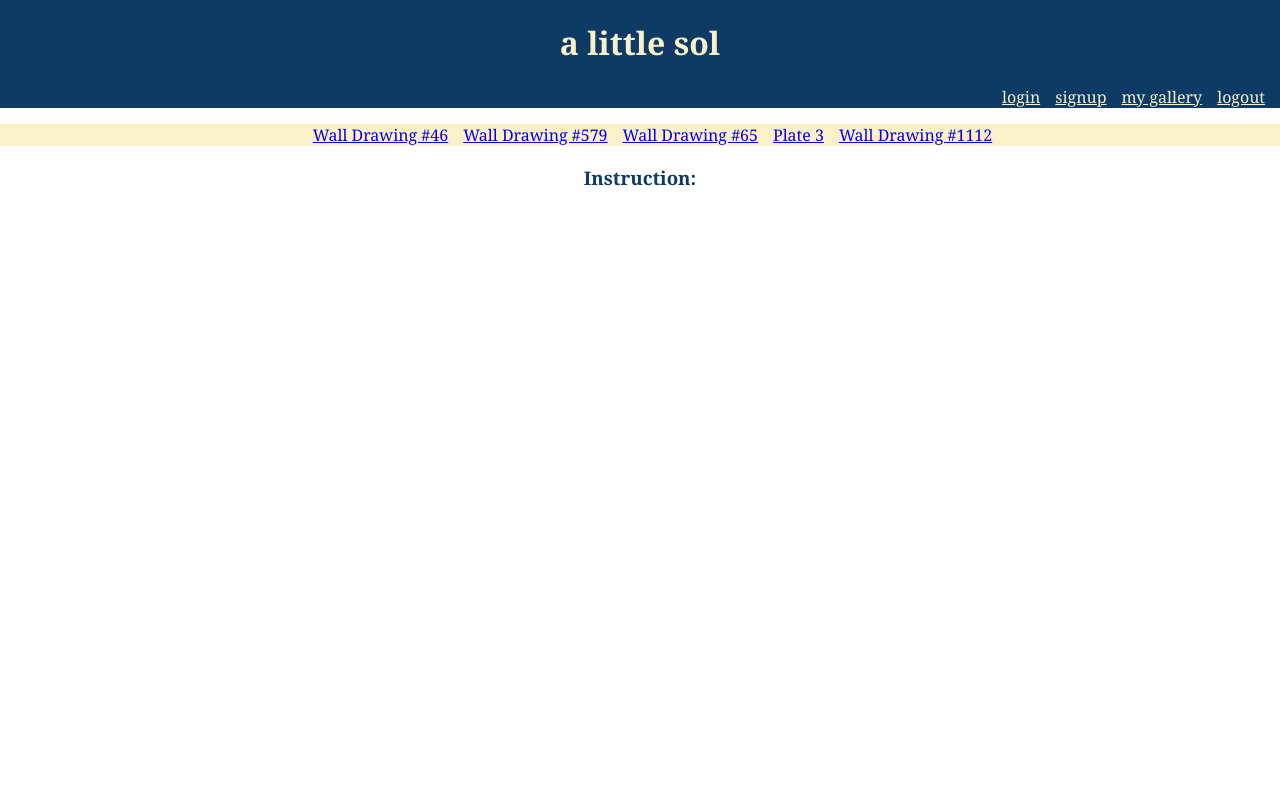
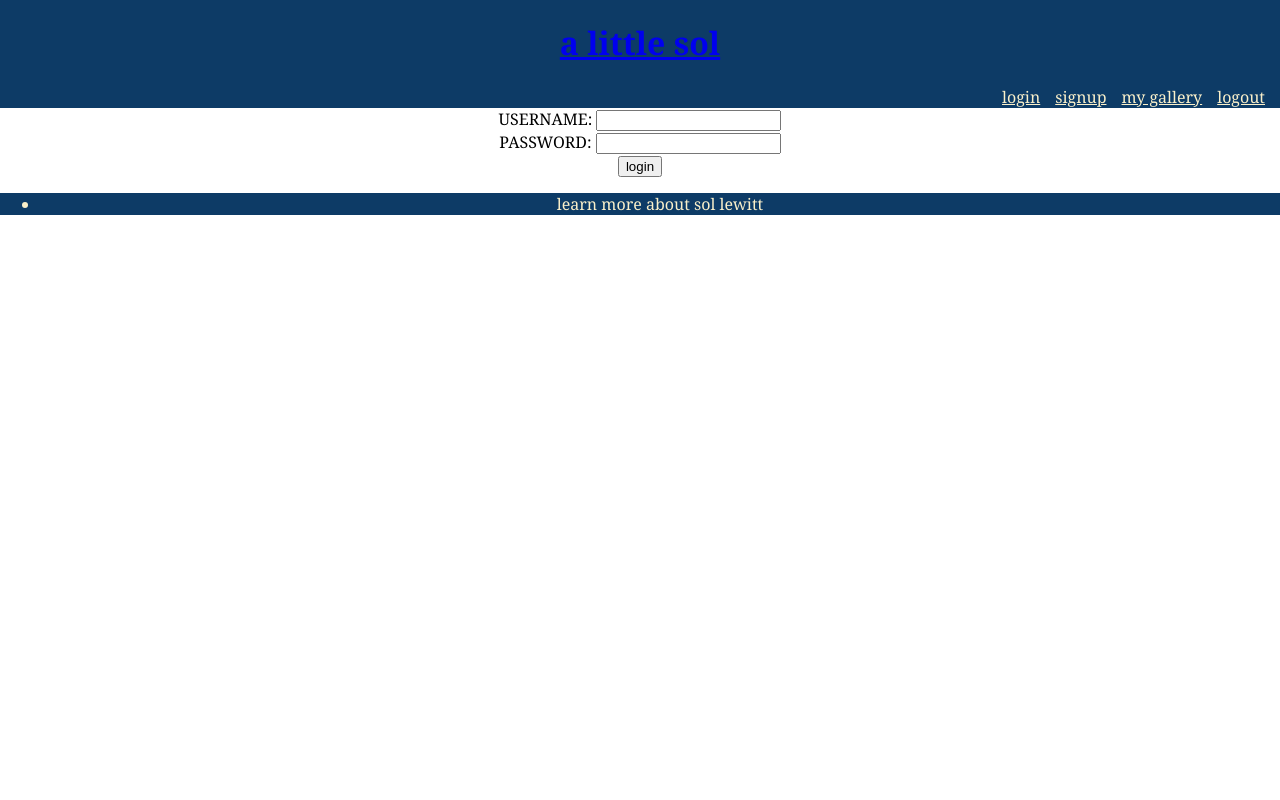
Before and after one commit to 821jieun/a-little-sol-client, a React (Create React App) app: page /login in a window 1280 px wide. Shown: the top 800 px of the page. Built offline with nearby package versions, Linux system fonts and the light colour scheme.

Commit message:
added react-router-dom

```diff
--- a/package.json
+++ b/package.json
@@ -7,6 +7,7 @@
     "react-dom": "^16.3.2",
     "react-redux": "^5.0.7",
     "react-router": "^4.2.0",
+    "react-router-dom": "^4.2.2",
     "react-scripts": "1.1.4",
     "redux": "^4.0.0",
     "redux-form": "^7.3.0"
--- a/src/App.js
+++ b/src/App.js
@@ -3,15 +3,14 @@ import React, { Component } from 'react';
 import './App.css';
 import Header from './components/Header/Header';
 import Footer from './components/Footer/Footer';
-import InstructionOptions from './components/InstructionOptions/InstructionOptions';
-import Canvas from './components/Canvas/Canvas';
+import Main from './components/Main';
 
 class App extends Component {
   render() {
     return (
       <div className="App">
         <Header />
-        <Canvas />
+        <Main />
         <Footer />
       </div>
     );
--- a/src/actions/index.js
+++ b/src/actions/index.js
@@ -5,12 +5,17 @@ export const SEE_GALLERY = 'SEE_GALLERY';
 export const RESET_CANVAS = 'RESET_CANVAS';
 export const SELECT_INSTRUCTION = 'SELECT_INSTRUCTION';
 export const DELETE_CANVAS = 'DELETE_CANVAS';
+export const SET_CANVAS_SIZE = 'SET_CANVAS_SIZE';
 //
 export const SIGN_UP = 'SIGN_UP';
 export const LOG_IN = 'LOG_IN';
 export const LOG_OUT = 'LOG_OUT';
 
-
+export const setCanvasSize = (width, height) => {
+  type: SET_CANVAS_SIZE,
+  width,
+  height
+}
 export const saveCanvas = canvas => ({
   type: SAVE_CANVAS,
   canvas
@@ -21,6 +26,7 @@ export const deleteCanvas = canvas => ({
   canvas
   //make call to API to deleteDrawing here
 });
+
 export const selectInstruction = selectedInstructionText => ({
   type: SELECT_INSTRUCTION,
   selectedInstructionText
--- a/src/components/Canvas/Canvas.js
+++ b/src/components/Canvas/Canvas.js
@@ -16,8 +16,10 @@ export class Canvas extends React.Component {
     // }
   }
 
-  renderCanvas() {
-
+  updateCanvas() {
+    let width = window.innerWidth
+    let height = window.innerHeight
+    console.log(width, height, 'width and height here!')
   }
 
   componentDidMount() {
@@ -25,6 +27,7 @@ export class Canvas extends React.Component {
     //set it in state
     //depending on the viewport size...
     //dispatch it?
+    this.updateCanvas()
   }
 
 
@@ -35,12 +38,12 @@ export class Canvas extends React.Component {
         <InstructionText text={this.props.selectedInstructionText}/>
         <canvas id="draw" width={this.props.canvasSize.width} height={this.props.canvasSize.height}></canvas>
         <div className="color-buttons">
+          <button className="black-button">black</button>
           <button className="blue-button">blue</button>
           <button className="yellow-button">yellow</button>
           <button className="red-button">red</button>
           <button className="green-button">green</button>
         </div>
-
       </div>
     )
   }
@@ -57,24 +60,3 @@ export const mapStateToProps = state => ({
 
 
 export default connect(mapStateToProps)(Canvas)
-///
-// import React from 'react';
-// import './Canvas.css';
-//
-// export default class Canvas extends React.Component {
-//
-//   render() {
-//     return (
-//       <div className="canvas">
-//         <canvas id="draw"></canvas>
-//         <div className="color-buttons">
-//           <button className="blue-button">blue</button>
-//           <button className="yellow-button">yellow</button>
-//           <button className="red-button">red</button>
-//           <button className="green-button">green</button>
-//         </div>
-//
-//       </div>
-//     )
-//   }
-// }
--- a/src/components/Header/Header.js
+++ b/src/components/Header/Header.js
@@ -1,15 +1,17 @@
 import React from 'react';
 import './Header.css';
+import {Link} from 'react-router-dom';
 
 export default class Header extends React.Component {
   render() {
+    //checking to see what's
     return (
       <div className="header">
-        <h1 className="header-text">a little sol</h1>
-        <a href="#" className="logout-link">logout</a>
-        <a href="#" className="gallery-link">my gallery</a>
-        <a href="#" className="signup-link">signup</a>
-        <a href="#"className="login-link">login</a>
+        <Link to="/"><h1 className="header-text">a little sol</h1></Link>
+        <Link to="/logout" className="logout-link">logout</Link>
+        <Link to="/mygallery" className="gallery-link">my gallery</Link>
+        <Link to="/signup" className="signup-link">signup</Link>
+        <Link to="/login" className="login-link">login</Link>
       </div>
 
     )
--- /dev/null
+++ b/src/components/Main.js
@@ -0,0 +1,20 @@
+import React from 'react';
+import {Switch, Route} from 'react-router-dom';
+import Canvas from './Canvas/Canvas';
+import LoginForm from './LoginForm/LoginForm';
+import SignupForm from './SignupForm/SignupForm';
+
+export default class Main extends React.Component {
+  render() {
+    return(
+      <main>
+        <Switch>
+          <Route exact path="/" component={Canvas} />
+          <Route path="/login" component={LoginForm} />
+          <Route path="/signup" component={SignupForm} />
+
+        </Switch>
+      </main>
+    )
+  }
+}
--- a/src/index.js
+++ b/src/index.js
@@ -5,11 +5,14 @@ import App from './App';
 import {Provider} from 'react-redux';
 import store from './store';
 import registerServiceWorker from './registerServiceWorker';
+import {BrowserRouter} from 'react-router-dom';
 
 console.log(document.getElementById('root'));
 ReactDOM.render(
   <Provider store={store}>
-    <App />
+    <BrowserRouter>
+      <App />
+    </BrowserRouter>
   </Provider>,
     document.getElementById('root')
   );
--- a/src/reducers/index.js
+++ b/src/reducers/index.js
@@ -1,4 +1,5 @@
 import {
+  SET_CANVAS_SIZE,
   SAVE_CANVAS,
   MAKE_DRAWING,
   SELECT_COLOR,
@@ -31,6 +32,11 @@ export const solReducer = (state=initialState, action) => {
   const newState = Object.assign({}, state);
 
   switch(action.type) {
+    case SET_CANVAS_SIZE:
+      newState.width = action.width;
+      newState.height = action.height;
+      break;
+
     case SELECT_INSTRUCTION:
       newState.selectedInstructionText = action.selectedInstructionText;
       break;
```
Also changed, not shown: 1 other file (tests, documents, lock files or other folders).
